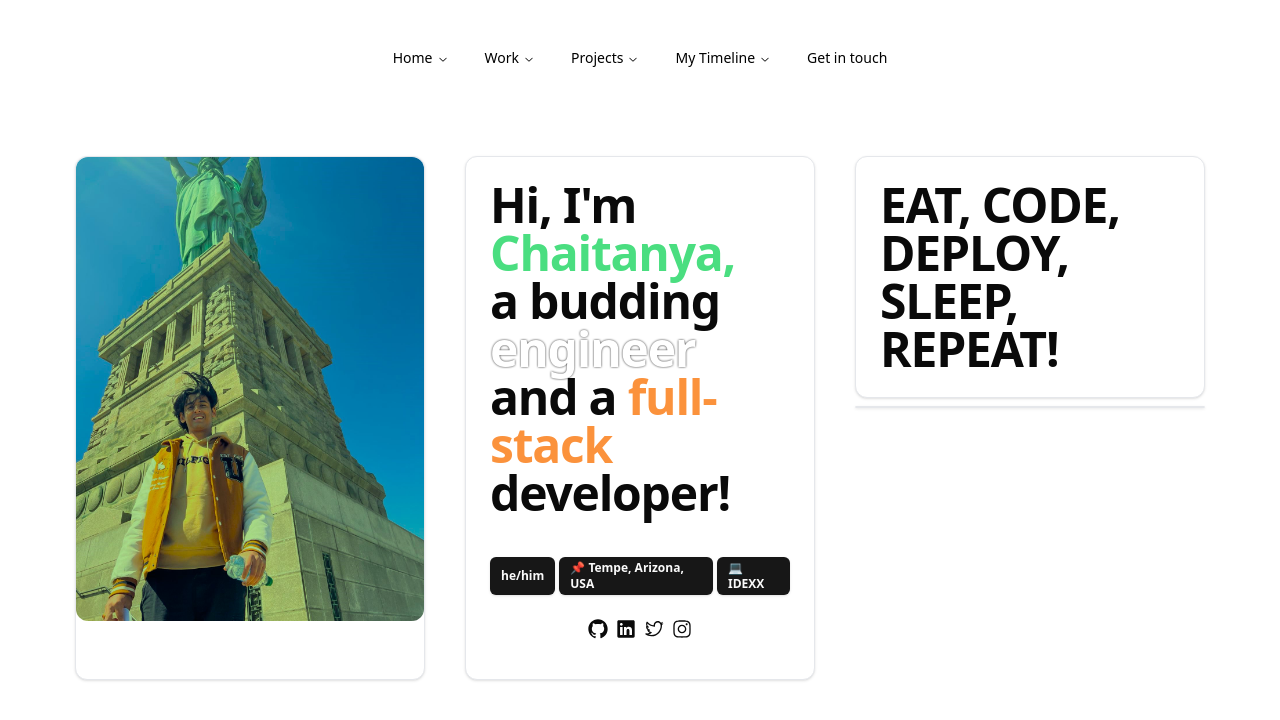
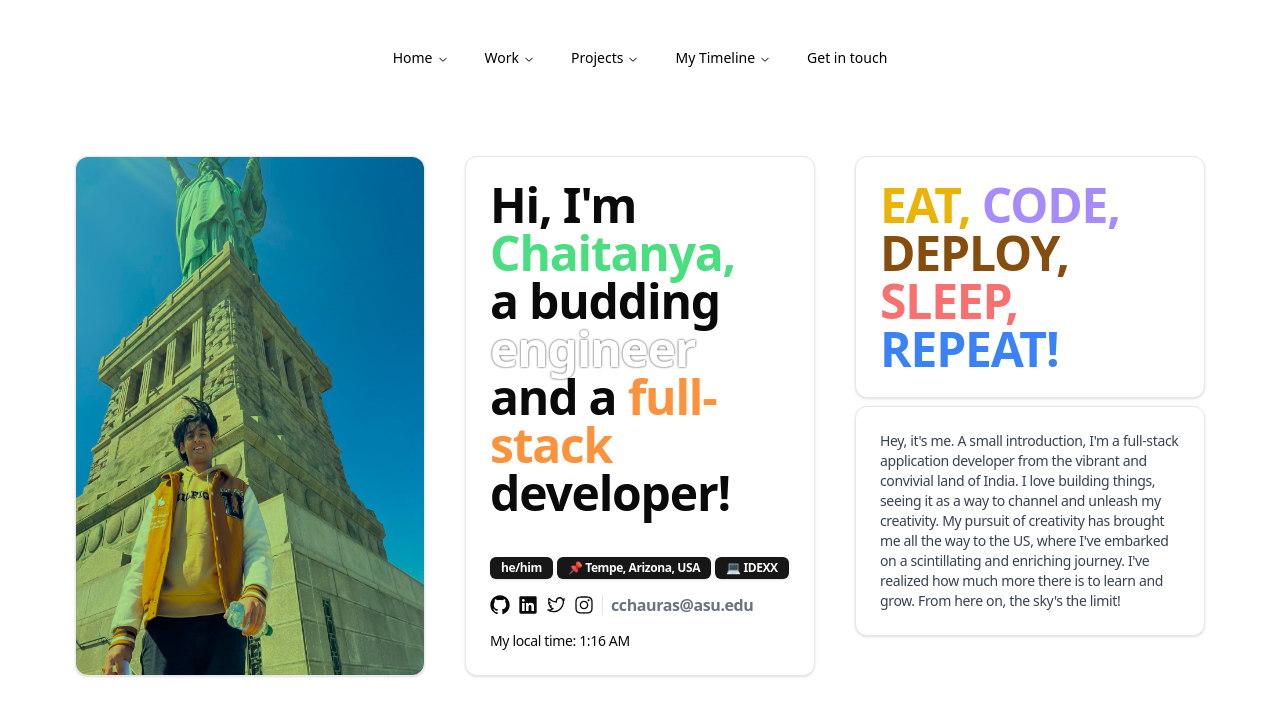
Before and after one commit to Chaitanya-Chaurasia/Portfolio, a Next.js app: page / in a window 1280 px wide. Shown: the top 720 px of the page. Built offline with nearby package versions, Linux system fonts and the light colour scheme.

Commit message:
Finished home page props

```diff
--- a/app/page.tsx
+++ b/app/page.tsx
@@ -1,18 +1,16 @@
 import * as React from "react";
 
-import { Button } from "@/components/ui/button";
 import { NavigationMenuDemo } from "@/components/navbar";
 import IntroCard from "@/components/IntroCard";
 import ImageCard from "@/components/ImageCard";
-import me from "@/public/profile.jpeg";
 import IntroCard02 from "@/components/IntroCard02";
 
 export default function Home() {
   return (
     <main className="bg-white h-screen p-10">
-      <div className="flex flex-col items-center gap-10">
+      <div className="flex flex-col items-center justify-center gap-10">
         <NavigationMenuDemo />
-        <div className="flex flex-col lg:flex-row w-screen p-10 items-top gap-10 justify-center md:items-top">
+        <div className="flex flex-col lg:flex-row w-screen p-10 items-top gap-10 justify-center lg:items-top">
           <ImageCard />
           <IntroCard />
           <IntroCard02 />
--- a/components/ImageCard.tsx
+++ b/components/ImageCard.tsx
@@ -7,7 +7,7 @@ import { Card, CardContent, CardHeader, CardTitle } from "@/components/ui/card";
 const ImageCard = (img: any) => {
   return (
     <Card className="w-[350px]">
-      <Image src={me} alt="image" className="rounded-xl" />
+      <Image src={me} alt="image" className="rounded-xl h-full w-full" />
     </Card>
   );
 };
--- a/components/IntroCard.tsx
+++ b/components/IntroCard.tsx
@@ -9,6 +9,16 @@ import {
   TwitterLogoIcon,
 } from "@radix-ui/react-icons";
 import { Separator } from "./ui/separator";
+
+const getMyTime = () => {
+  const currentTime = new Date();
+  const hours = currentTime.getHours();
+  const minutes = currentTime.getMinutes();
+
+  const suffix = hours >= 12 ? "PM" : "AM";
+
+  return " " + hours.toString() + ":" + minutes.toString() + " " + suffix;
+}
 
 const IntroCard = () => {
   return (
@@ -22,17 +32,23 @@ const IntroCard = () => {
         and a <span className="text-orange-400">full-stack</span> developer!
       </CardTitle>
       <br />
-      <CardContent className="p-0 flex flex-row gap-1">
+      <CardTitle className="p-0 flex flex-row gap-1">
         <Badge>he/him</Badge>
         <Badge>📌 Tempe, Arizona, USA</Badge>
         <Badge>💻 IDEXX</Badge>
-      </CardContent>
-      <CardContent className="flex gap-2 p-4 items-center justify-center">
+      </CardTitle>
+      <CardTitle className="flex flex-row gap-2 items-center justify-start my-2">
         <GitHubLogoIcon height={20} width={20} />
         <LinkedInLogoIcon height={20} width={20} />
         <TwitterLogoIcon height={20} width={20} />
         <InstagramLogoIcon height={20} width={20} />
-      </CardContent>
+        <Separator orientation="vertical"/>
+        <span className="text-gray-500">cchauras@asu.edu</span>
+      </CardTitle>
+      <CardTitle className="flex flex-row gap-2 items-center justify-start text-sm font-normal ">
+        My local time:
+        {getMyTime()}
+      </CardTitle>
     </Card>
   );
 };
--- a/components/IntroCard02.tsx
+++ b/components/IntroCard02.tsx
@@ -1,7 +1,6 @@
 import React from "react";
 
-import { Card, CardContent, CardHeader } from "@/components/ui/card";
-import { Separator } from "./ui/separator";
+import { Card, CardHeader, CardTitle } from "@/components/ui/card";
 
 const IntroCard02 = () => {
   return (
@@ -9,12 +8,24 @@ const IntroCard02 = () => {
       <Card className="w-[350px]">
         <CardHeader>
           <h2 className="tracking-tight text-5xl font-extrabold">
-            EAT, CODE, DEPLOY, SLEEP, REPEAT!
+            <span className="text-yellow-500">EAT,</span> <span className="text-violet-400"> CODE,</span> <span className="text-yellow-800">DEPLOY,</span>{" "}
+            <span className="text-red-400">SLEEP,</span>{" "}
+            <span className="text-blue-500">REPEAT!</span>
           </h2>
         </CardHeader>
       </Card>
       <Card className="w-[350px]">
-
+        <CardHeader>
+          <h2 className="tracking-tight text-sm text-gray-700">
+            Hey, it's me. A small introduction, I'm a full-stack application
+            developer from the vibrant and convivial land of India. I love
+            building things, seeing it as a way to channel and unleash my
+            creativity. My pursuit of creativity has brought me all the way to
+            the US, where I've embarked on a scintillating and enriching
+            journey. I've realized how much more there is to learn and grow.
+            From here on, the sky's the limit!
+          </h2>
+        </CardHeader>
       </Card>
     </div>
   );
```
